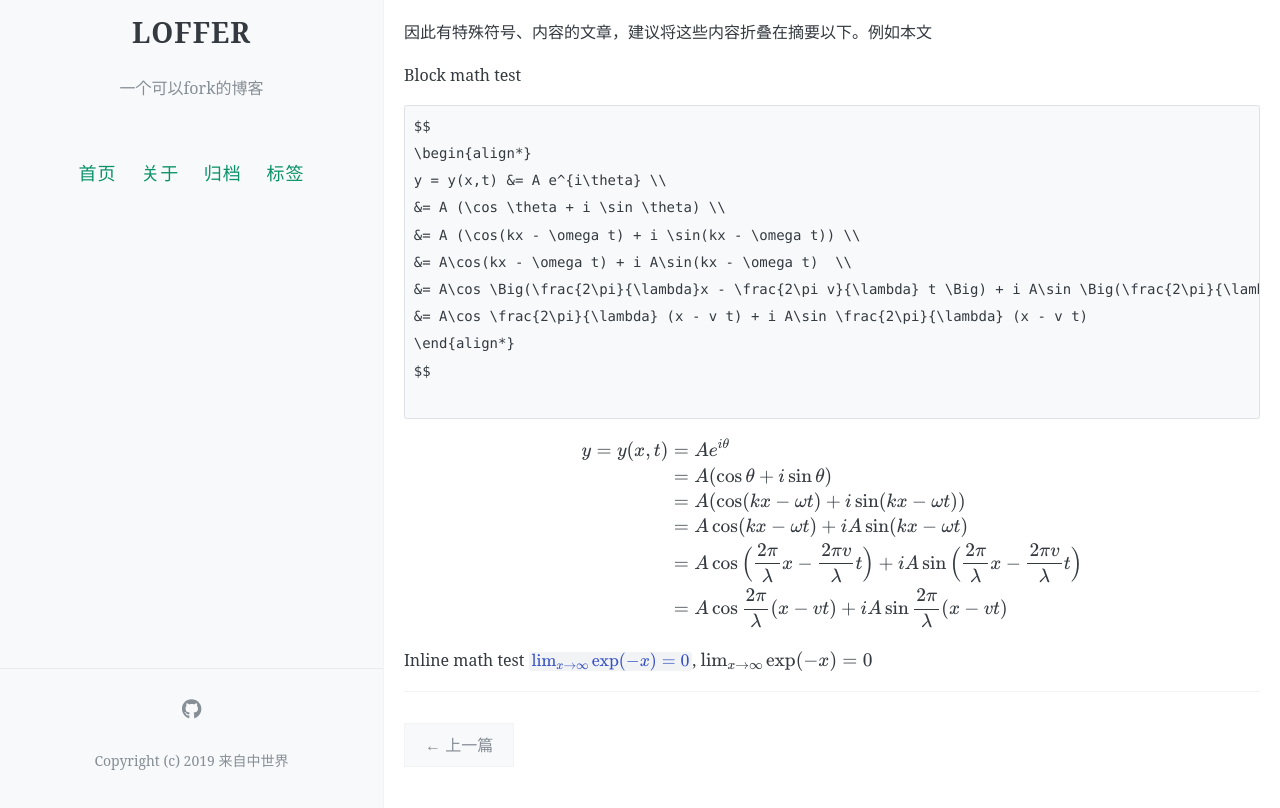
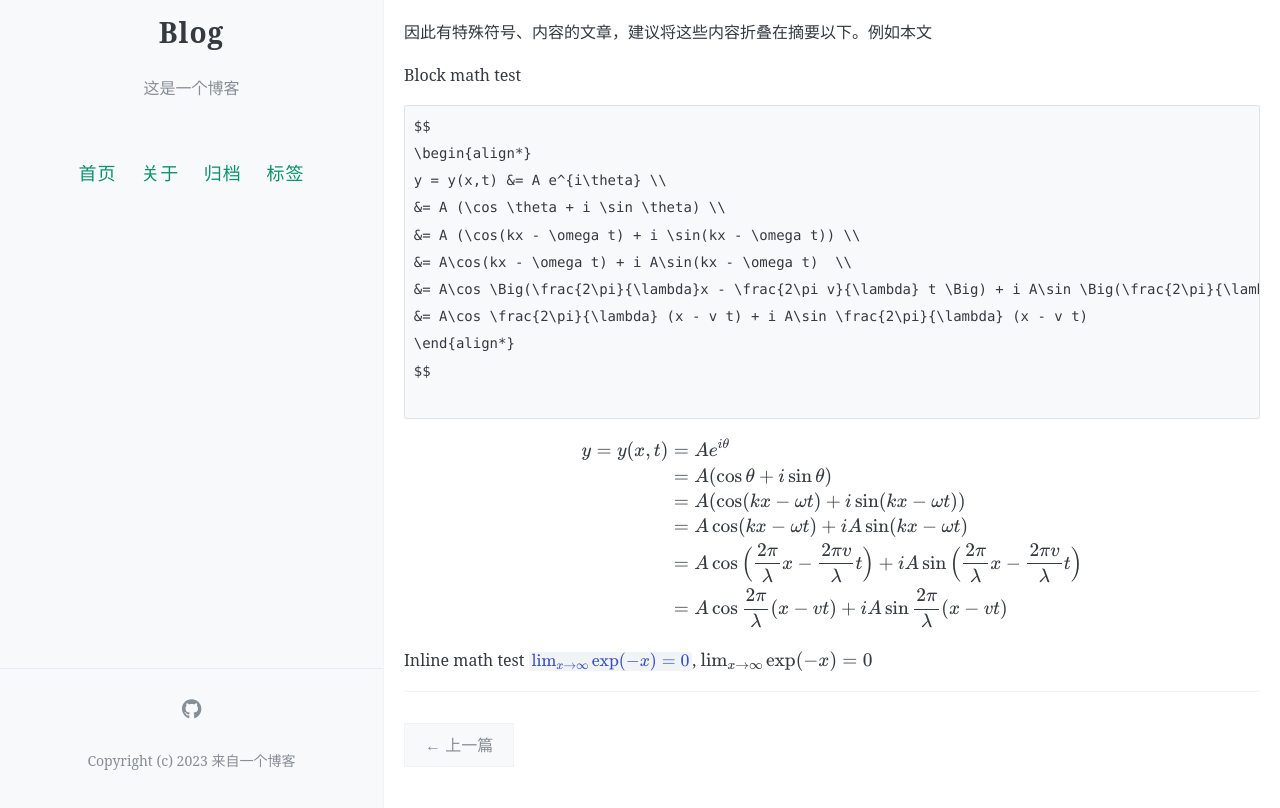
Before and after one commit to Turcking/blog, a Jekyll site: the page built from _posts/2019-07-24-math-test.md, in a window 1280 px wide and 1098 px high. Shown: the part 290-1098 px from the top of the window. Built offline with Jekyll 4.4.1, drawn with Linux system fonts in a browser that asks for light colours; formulas are drawn with MathJax 3; comment, search, counter and statistics services are not loaded.

Commit message:
Update _config.yml

```diff
--- a/_config.yml
+++ b/_config.yml
@@ -7,8 +7,8 @@
 # 井号后面的文字是说明文档，不会被程序读取。
 
 # 描述/签名
-name: LOFFER
-description: 一个可以fork的博客
+name: Blog
+description: 这是一个博客
 
 # 输入你的网站域名（如果你没有添加自己的域名，而是直接用GitHub pages分配的域名的话可以省略）
 url:
@@ -16,7 +16,7 @@ url:
 # 添加你的博客的二级域名，一般来说是你的repository名
 # 如果你的博客的URL是：(http://yourusername.github.io/repository-name)
 # 那么就写成 "/repository-name"
-baseurl: /LOFFER
+baseurl: /blog
 
 
 #
@@ -24,10 +24,10 @@ baseurl: /LOFFER
 #
 
 # 你的博客logo图片URL，建议尺寸不超过300px × 300px
-avatar: https://raw.githubusercontent.com/FromEndWorld/LOFFER/master/images/logo.png
+avatar: https://raw.github.com/FromEndWorld/LOFFER/master/images/logo.png
 
 # 你的favicon（出现在浏览器tab上）图片URL，建议使用较小(64px × 64px)的图片
-favicon: https://raw.githubusercontent.com/FromEndWorld/LOFFER/master/images/favicon.png
+favicon: https://raw.github.com/FromEndWorld/LOFFER/master/images/favicon.png
 
 
 # 菜单中的按钮
@@ -53,11 +53,11 @@ footer-links:
   behance: # https://www.behance.net/<>
   dribbble: # https://dribbble.com/<>
   email: #youremailaddress@mail.com
-  facebook: #https://www.facebook.com/<>
+  facebook: #http://www.facebook.com/<>
   flickr: #https://www.flickr.com/<>
   github: FromEndWorld/loffer #https://github.com/<>
   instagram: #https://instagram.com/<>
-  linkedin: #https://www.linkedin.com/in/<>
+  linkedin: #http://www.linkedin.com/in/<>
   pinterest: #https://www.pinterest.com/<>
   rss: #随便填点啥RSS就能用了
   stackoverflow: # http://stackoverflow.com/<>
@@ -66,14 +66,14 @@ footer-links:
   youtube: # channel/<your_long_string> or user/<user-name>
 
 # 站点页脚的文字
-footer-text: Copyright (c) 2019 来自中世界
+footer-text: Copyright (c) 2023 来自一个博客
 
 #
 # 评论，注意，请不要同时添加多种不同的评论区
 #
 
 # 输入Disqus shortname，即可添加评论区，请查阅文档，设置自己的disqus站点，不要继续使用我的站点loffer
-disqus: loffer #shortname
+disqus: #loffer #shortname
 
 # 输入Gitalk相关设定，即可添加评论区，具体请看教程
 gitalk:
```
